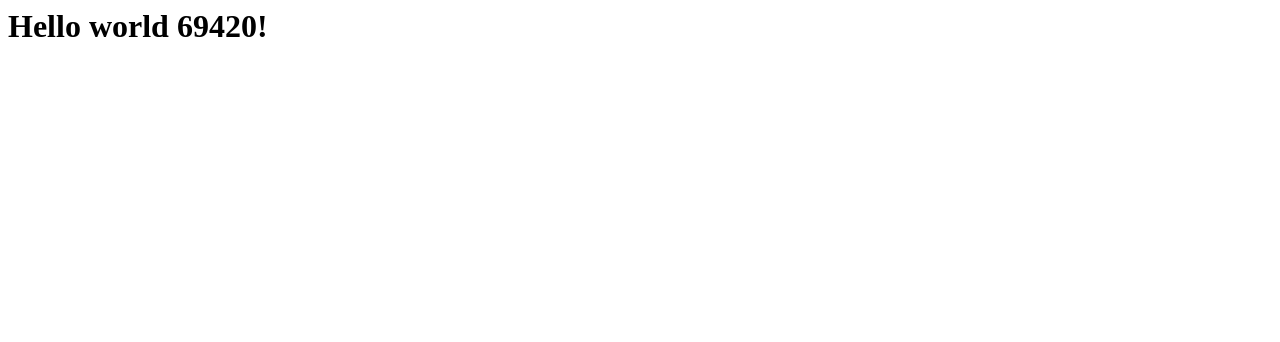
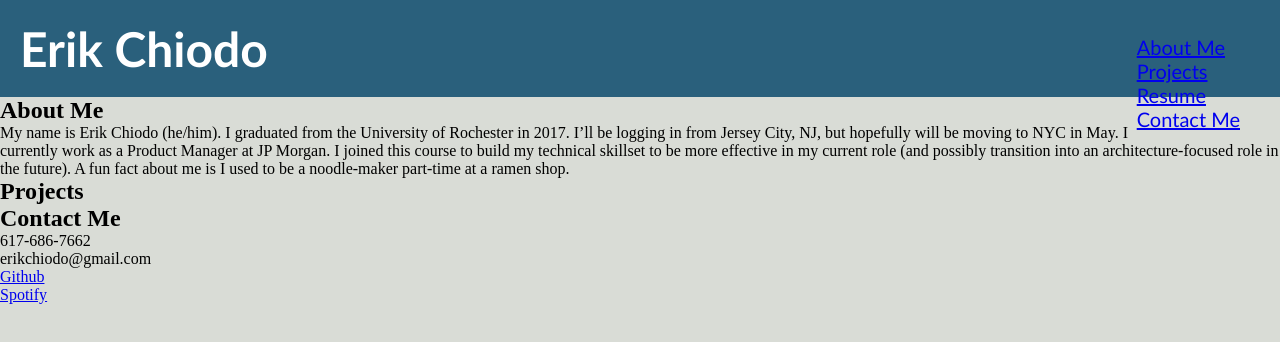
Before and after one commit to erikchiodo/challenge-2, a plain HTML site: page index.html in a window 1280 px wide. Drawn offline with Linux system fonts and the light colour scheme.

Commit message:
Created header, paragraph, footer content

```diff
--- /dev/null
+++ b/assets/css/style.css
@@ -0,0 +1,52 @@
+* {
+    box-sizing: border-box;
+    padding: 0;
+    margin: 0;
+}
+
+body {
+    background-color: #d9dcd6;
+}
+
+header {
+    padding: 20px;
+    font-family: 'Trebuchet MS', 'Lucida Sans Unicode', 'Lucida Grande', 'Lucida Sans', Arial, sans-serif;
+    background-color: #2a607c;
+    color: #ffffff;
+
+}
+
+header h1 {
+    display: inline-block;
+    font-size: 48px;
+}
+
+p {
+    font-size: 100px
+}
+
+/* Changed div to nav to apply proper style to nav labels */
+header nav {
+    padding-top: 15px;
+    margin-right: 20px;
+    float: right;
+    font-family: 'Gill Sans', 'Gill Sans MT', Calibri, 'Trebuchet MS', sans-serif;
+    font-size: 20px;
+    flex: flex;
+    flex-wrap:right;
+}
+
+/* Changed div to nav to apply proper style to nav labels */
+li {
+    list-style-type: none;
+}
+
+/* Changed div to nav to apply proper style to nav labels */
+header nav ul li {
+    display: inline-block;
+    margin-left: 25px;
+}
+
+p {
+    font-size: 16px;
+}
--- a/index.html
+++ b/index.html
@@ -1 +1,72 @@
-<h1>Hello world 69420!</h1>
+<!DOCTYPE html>
+<html lang="en">
+
+<head>
+    <meta charset="UTF-8">
+    <link rel="stylesheet" href="assets/css/style.css">
+    <title>About Me</title>
+</head>
+<body>
+    <header>
+        <h1>Erik Chiodo</h1>
+        <nav>
+            <u1>
+                <li>
+                    <a href="#about-me">About Me</a>
+                </li>
+            </u1>
+            <u1>
+                <li>
+                    <a href="#projects">Projects</a>
+                </li>
+            </u1>
+            <u1>
+                <li>
+                    <a href="#resume">Resume</a>
+                </li>
+            </u1>
+            <u1>
+                <li>
+                    <a href="#contact-me">Contact Me</a>
+                </li>
+            </u1>
+        </nav>
+    </header>
+
+    <section>
+        <h2>About Me</h2>
+        <p>
+            My name is Erik Chiodo (he/him). I graduated from the University of Rochester in 2017. I’ll be logging in from Jersey City, NJ, but hopefully will be
+            moving to NYC in May. I currently work as a Product Manager at JP Morgan. I joined this course to build my technical skillset to be more effective
+            in my current role (and possibly transition into an architecture-focused role in the future). A fun fact about me is I used to be a noodle-maker
+            part-time at a ramen shop.
+        </p>
+
+        <h2>Projects</h2>
+    </section>
+
+    <footer>
+        <h2>Contact Me</h2>
+        <u1>
+            <li>
+                617-686-7662
+            </li>
+        </u1>
+        <u1>
+            <li>
+                erikchiodo@gmail.com
+            </li>
+        </u1>
+        <u1>
+            <li>
+                <a href="https://github.com/erikchiodo">Github</a>
+            </li>
+        </u1>
+        <u1>
+            <li>
+                <a href = "https://open.spotify.com/user/12153377916">Spotify</a>
+            </li>
+        </u1>
+    </footer>
+</body>
+</html>
```
Also changed, not shown: challenge-2/challenge-2.html (deleted), 2 other files.
